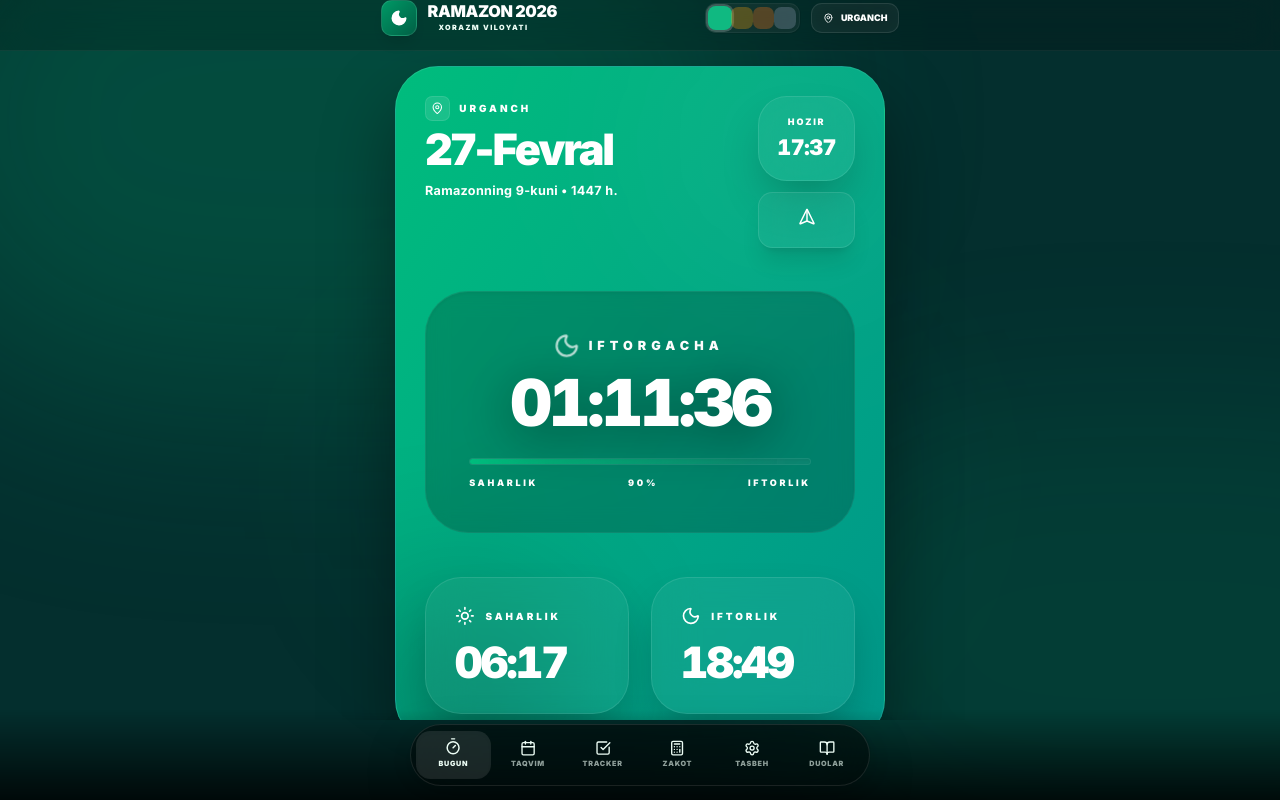
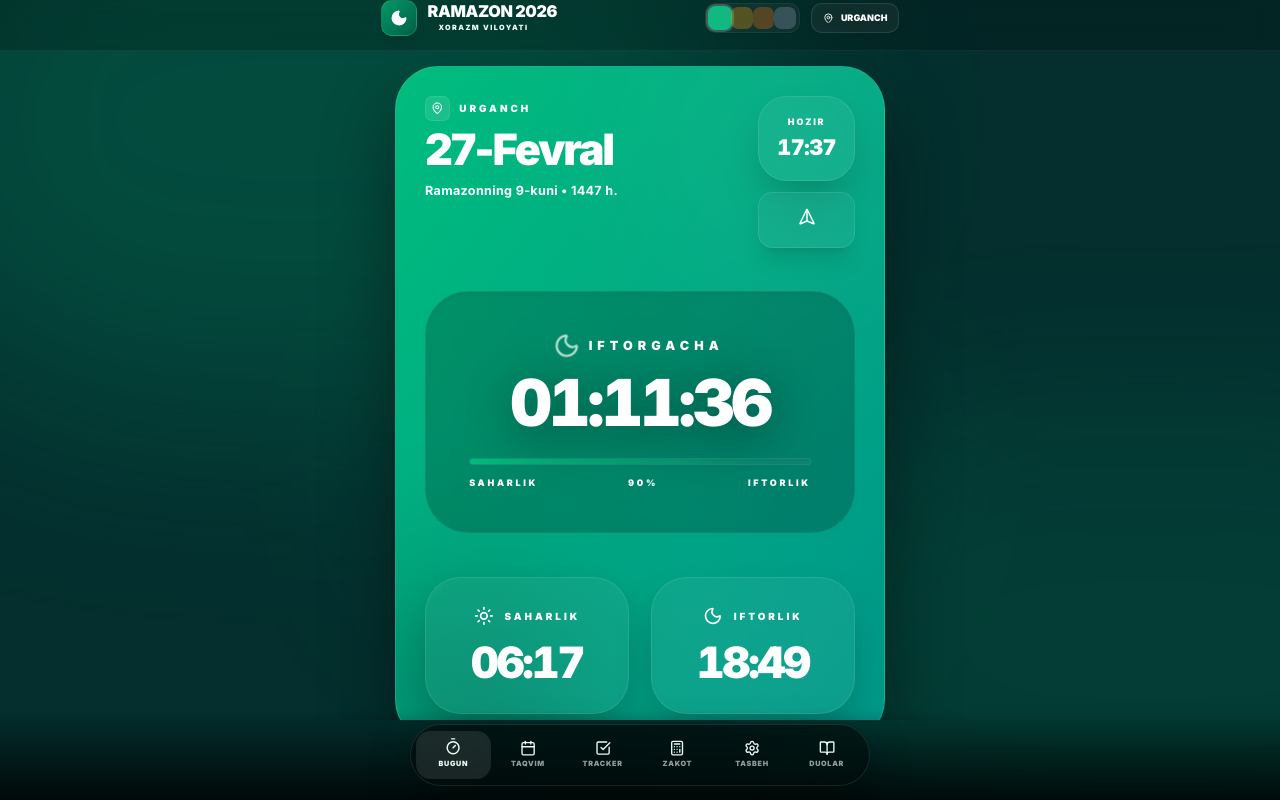
Before and after one commit to ruslonbekruzmatov28-dotcom/ramazon-taqvim-2026-, a React (Vite) app: page / in a window 1280 px wide. Both pictures are taken after a click on the button "BOSHLASH". Built offline with nearby package versions, Linux system fonts and the light colour scheme.

Commit message:
Update App.tsx

```diff
--- a/src/App.tsx
+++ b/src/App.tsx
@@ -193,7 +193,7 @@ const App: React.FC = () => {
     });
   };
 
-  const tasbihOptions = ['Subhanallah', 'Alhamdulillah', 'Allahu Akbar', 'La ilaha illallah'];
+  const tasbihOptions = ['Subhanallah', 'Alhamdulillah', 'Allahu Akbar', 'La ilaha illallah', 'Astaghfirullah'];
 
   // Real-time clock
   useEffect(() => {
@@ -626,18 +626,18 @@ const App: React.FC = () => {
                         setZakatResult(null);
                       }
                     }}
-                    placeholder="Masalan: 10,000,000"
-                    className={`w-full bg-white/5 border border-white/10 rounded-2xl pl-6 pr-24 py-5 text-xl sm:text-2xl font-black text-white placeholder-${themeConfig.text}/10 outline-none focus:ring-2 focus:ring-${themeConfig.primary} transition-all`}
+                    placeholder="1,000,000"
+                    className={`w-full bg-white/5 border border-white/10 rounded-2xl px-20 py-5 text-center text-xl sm:text-3xl font-black text-white placeholder-${themeConfig.text}/10 outline-none focus:ring-2 focus:ring-${themeConfig.primary} transition-all`}
                   />
                   {zakatAmount && (
                     <button
                       onClick={() => { setZakatAmount(''); setZakatResult(null); }}
-                      className={`absolute right-16 top-1/2 -translate-y-1/2 text-${themeConfig.text}/40 hover:text-${themeConfig.primary} transition-colors`}
+                      className={`absolute left-6 top-1/2 -translate-y-1/2 text-${themeConfig.text}/40 hover:text-${themeConfig.primary} transition-colors`}
                     >
                       <X size={20} />
                     </button>
                   )}
-                  <div className={`absolute right-6 top-1/2 -translate-y-1/2 text-${themeConfig.text}/20 font-black`}>UZS</div>
+                  <div className={`absolute right-6 top-1/2 -translate-y-1/2 text-${themeConfig.text}/40 font-black text-sm tracking-widest`}>UZS</div>
                 </div>
               </div>
 
@@ -754,14 +754,14 @@ const App: React.FC = () => {
                 </div>
 
                 <div className="grid grid-cols-2 gap-6">
-                  <div className="bg-white/5 backdrop-blur-xl p-8 rounded-[2.5rem] border border-white/10 shadow-2xl group hover:bg-white/10 transition-all cursor-default">
+                  <div className="bg-white/5 backdrop-blur-xl p-8 rounded-[2.5rem] border border-white/10 shadow-2xl group hover:bg-white/10 transition-all cursor-default flex flex-col items-center text-center">
                     <div className={`flex items-center gap-3 mb-4 text-${themeConfig.secondary}/60`}>
                       <Sun size={22} />
                       <span className="text-[11px] font-black uppercase tracking-[0.3em]">Saharlik</span>
                     </div>
                     <div className="text-4xl sm:text-5xl font-black tracking-tighter tabular-nums text-white">{todayData.fajr}</div>
                   </div>
-                  <div className="bg-white/5 backdrop-blur-xl p-8 rounded-[2.5rem] border border-white/10 shadow-2xl group hover:bg-white/10 transition-all cursor-default">
+                  <div className="bg-white/5 backdrop-blur-xl p-8 rounded-[2.5rem] border border-white/10 shadow-2xl group hover:bg-white/10 transition-all cursor-default flex flex-col items-center text-center">
                     <div className={`flex items-center gap-3 mb-4 text-${themeConfig.secondary}/60`}>
                       <Moon size={22} />
                       <span className="text-[11px] font-black uppercase tracking-[0.3em]">Iftorlik</span>
```
